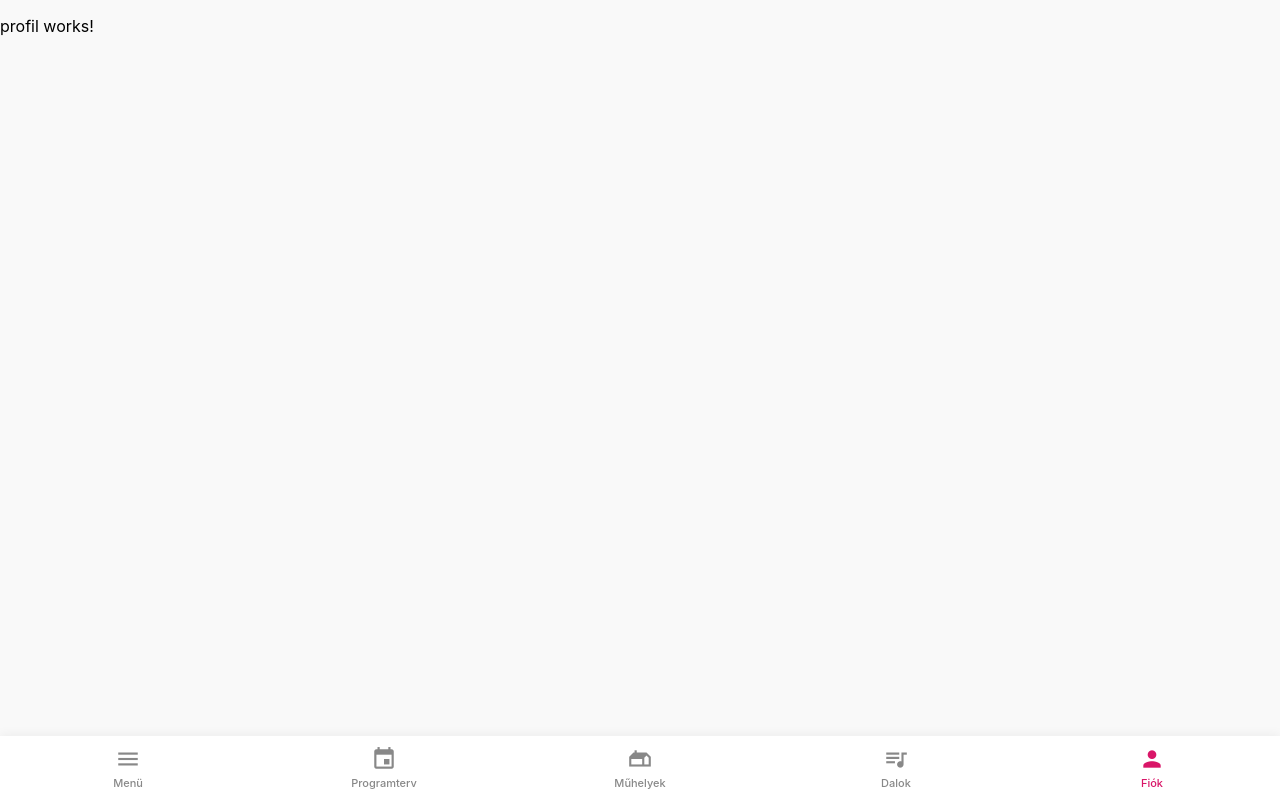
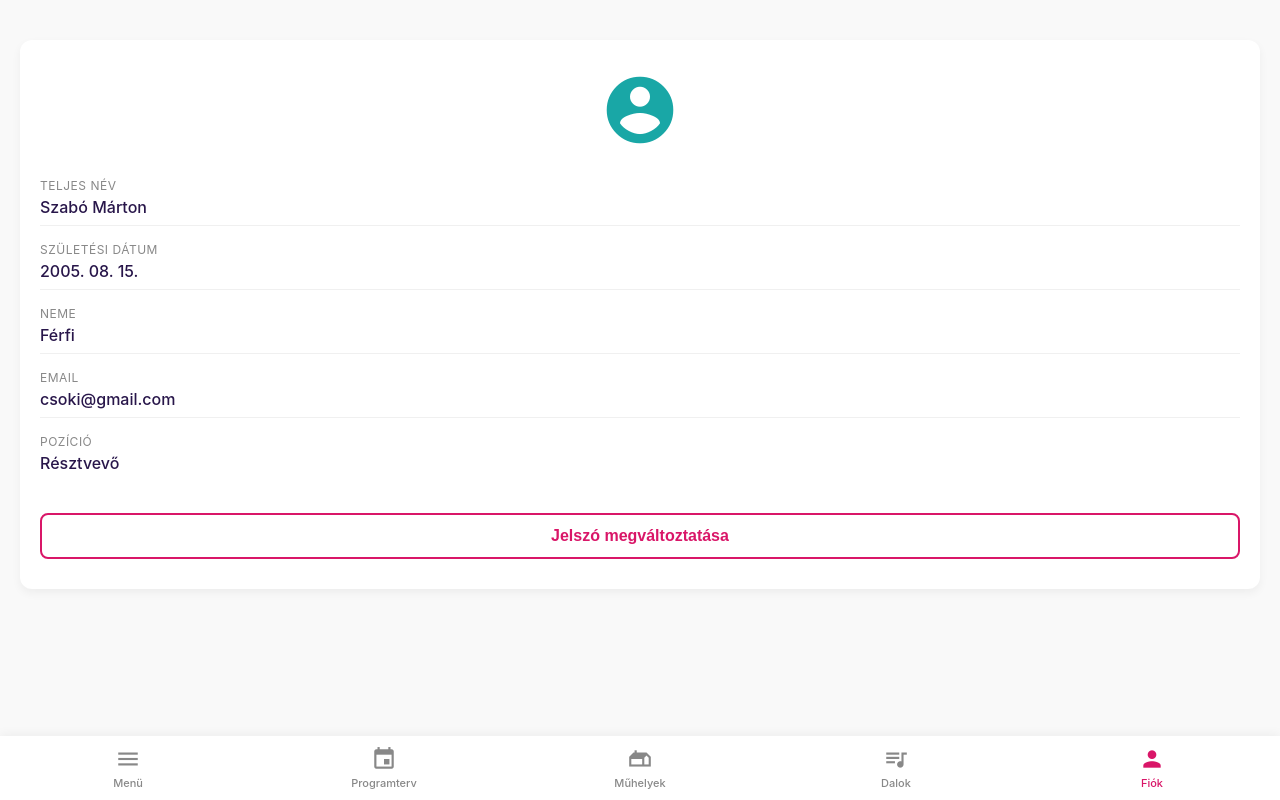
Before and after one commit to rezsnyakdani/ebresztofesztWebApp, an Angular app in the folder Frontend/: page /profil in a window 1280 px wide. Built offline with nearby package versions, Linux system fonts and the light colour scheme.

Commit message:
Add basic content to profil component

```diff
--- a/Frontend/src/app/features/profil/profil.component.html
+++ b/Frontend/src/app/features/profil/profil.component.html
@@ -1 +1,40 @@
-<p>profil works!</p>
+<div class="profile-container">
+  <section class="profile-card">
+    <div class="avatar-container">
+      <span class="material-icons avatar-icon">account_circle</span>
+    </div>
+
+    <div class="profile-details">
+      <div class="detail-item">
+        <span class="detail-label">Teljes név</span>
+        <span class="detail-value">Szabó Márton</span>
+      </div>
+
+      <div class="detail-item">
+        <span class="detail-label">Születési dátum</span>
+        <span class="detail-value">2005. 08. 15.</span>
+      </div>
+
+      <div class="detail-item">
+        <span class="detail-label">Neme</span>
+        <span class="detail-value">Férfi</span>
+      </div>
+
+      <div class="detail-item">
+        <span class="detail-label">Email</span>
+        <span class="detail-value">csoki&#64;gmail.com</span>
+      </div>
+
+      <div class="detail-item">
+        <span class="detail-label">Pozíció</span>
+        <span class="detail-value">Résztvevő</span>
+      </div>
+    </div>
+
+    <div class="action-buttons">
+      <button class="btn-outline" type="button">
+        Jelszó megváltoztatása
+      </button>
+    </div>
+  </section>
+</div>
--- a/Frontend/src/app/features/profil/profil.component.sass
+++ b/Frontend/src/app/features/profil/profil.component.sass
@@ -0,0 +1,81 @@
+.profile-container
+  padding: 20px
+  padding-top: 40px
+
+.page-title
+  color: #28164A // Sötétlila
+  font-size: 28px
+  margin-bottom: 24px
+  font-weight: 700
+
+.profile-card
+  background-color: #ffffff
+  padding: 30px 20px
+  border-radius: 12px
+  box-shadow: 0 4px 10px rgba(0, 0, 0, 0.05)
+  display: flex
+  flex-direction: column
+  align-items: center
+
+.avatar-container
+  margin-bottom: 24px
+
+  .avatar-icon
+    font-size: 80px
+    color: #19A7A6 // Ciánkék profil ikon
+
+.profile-details
+  width: 100%
+  display: flex
+  flex-direction: column
+  gap: 16px
+  margin-bottom: 32px
+
+.detail-item
+  display: flex
+  flex-direction: column
+  border-bottom: 1px solid #f0f0f0
+  padding-bottom: 8px
+
+  &:last-child
+    border-bottom: none
+
+  .detail-label
+    font-size: 12px
+    color: #888888
+    margin-bottom: 4px
+    text-transform: uppercase // Csupa nagybetűs, apró címkék
+    letter-spacing: 0.5px
+
+  .detail-value
+    font-size: 16px
+    color: #28164A
+    font-weight: 500
+
+
+
+.action-buttons
+  width: 100%
+
+.btn-outline
+  width: 100%
+  background-color: transparent
+  color: #D91668 // Magenta szöveg
+  border: 2px solid #D91668 // Magenta keret
+  padding: 12px
+  border-radius: 8px
+  font-size: 16px
+  font-weight: 600
+  display: flex
+  align-items: center
+  justify-content: center
+  gap: 8px
+  cursor: pointer
+  transition: all 0.2s
+
+  &:active
+    background-color: #D91668
+    color: #ffffff
+
+  .material-icons
+    font-size: 20px
```
